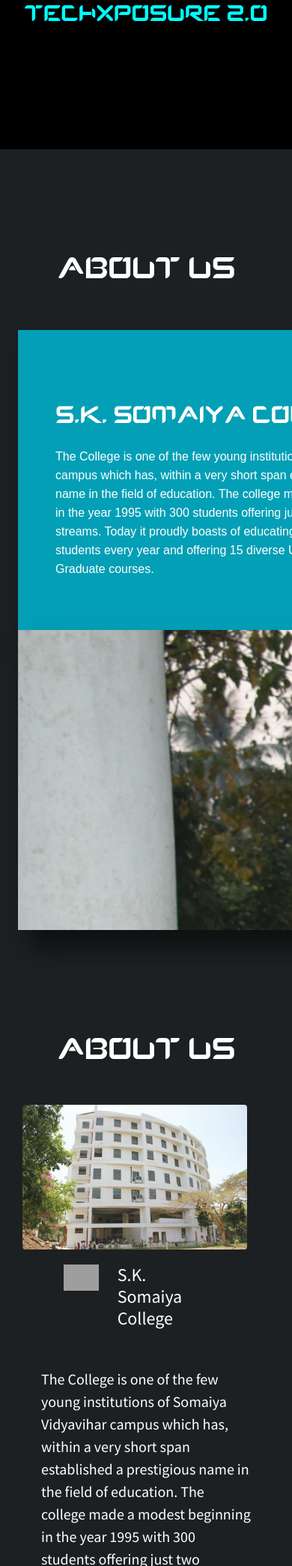
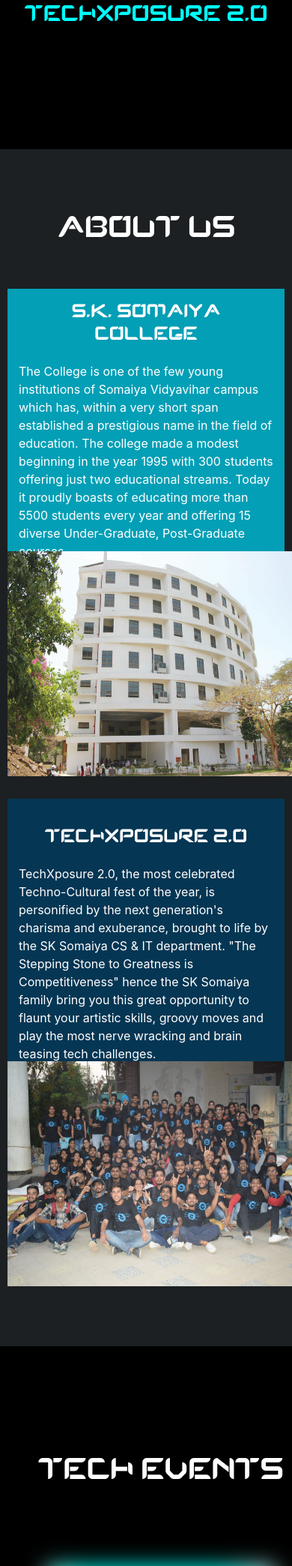
Before and after one commit to ruchamahabal/techxposure-2.0, a PHP site: page / in a window 390 px wide; the page is wider, and only the part inside the window is pictured. Shown: the part 401-2489 px from the top of that part at 75% size. Run offline with PHP 8.4, Linux system fonts and the light colour scheme; some libraries are stand-ins or nearby versions; grey boxes are pictures that could not be loaded.

Commit message:
added about us mobile section

```diff
--- a/css/custom.css
+++ b/css/custom.css
@@ -54,7 +54,9 @@
 }
 #about-us2{
   background: #1C2022;
-  padding-top:70px;
+  padding-top:50px;
+  padding-bottom: 100px;
+
 }
 #about-us2 h1{
   color:white;
@@ -138,11 +140,65 @@
     box-sizing: border-box;
     border-right: 100px solid #053653;
     border-bottom: 400px solid transparent;
-    background: url('../assets/images/txp-team.JPG');
+    background: url('../assets/images/txp-team.png');
     /* background-position:0px 20px; */
     /* background-size: cover; */
     background-repeat: no-repeat;
 }
+
+#about-us-mobile{
+  background: #1C2022;
+  display: none;
+  padding: 80px 0;
+}
+#about-us-mobile h1{
+  color:white;
+  font-family: protos, serif;
+  padding-bottom: 50px;
+}
+
+#about-us-mobile h2{
+  font-family: protos, serif;
+  padding: 15px;
+  font-size: 25px;
+}
+
+#about-sk-mobile-content{
+  color: #fff;
+  max-width: 400px;
+  height: 350px;
+  background: #039FB6;
+  box-sizing: border-box;
+  margin:0 10px;
+  padding-bottom:25px;
+}
+
+#about-sk-mobile-image{
+  max-width: 400px;
+  height: 300px;
+  margin-right: 10px;
+  margin-left: -5px;
+}
+
+#about-txp-mobile-content{
+  color: #fff;
+  max-width: 400px;
+  height: 350px;
+  background: #053653;
+  box-sizing: border-box;
+  margin:0 10px;
+  padding-top:20px;
+  padding-bottom:25px;
+  margin-top:30px;
+}
+
+#about-txp-mobile-image{
+  max-width: 400px;
+  height: 300px;
+  margin-right: 10px;
+  margin-left: -5px;
+}
+
 /* ABOUT US */
 #bg-colored-about-us{
 	background: #e90089;
@@ -375,7 +431,7 @@
     object-fit: cover;
 }
 #tech-events .tech-card{
-   width: 18rem;
+   width: 300px;
    margin:50px 0;
 }
 #tech-events .tech-card-title{
@@ -389,7 +445,7 @@
   margin-top: 50px;
 }
 
-#tech-events p{
+/* #tech-events p{
   color:white;
   font-family: 'Source Sans Pro', sans-serif;
   margin-top: 120px;
@@ -397,7 +453,7 @@
   margin-bottom: 30px;
   margin-right: 10px;
   margin-left: 40px;
-}
+} */
 #tech-events .card{
   padding-bottom: 20px;
   border:none;
@@ -795,7 +851,7 @@
 }
 }
 
-@media only screen and (max-width: 400px), only screen and (max-device-width: 400px) {
+@media only screen and (max-width:400px), only screen and (max-device-width: 400px) {
   #hero-section{
     height:600px;
   }
@@ -836,9 +892,15 @@
     margin-left:-40px;
     margin-right:-40px;
   }
-  #tech-events .col{
-    margin-left: -25px;
+  /* #tech-events .col{
+    margin-left: -10px;
+    margin-right: -10px;
+  } */
+
+  #hidden-col1 , #hidden-col2{
+    display: none;
   }
+
   #tech-events h1{
     padding-top:20px;
     margin-right:-40px;
@@ -850,9 +912,9 @@
     padding-top:20px;
   }
 
-  #sub-events .col-md-3{
+  /* #sub-events .col-md-3{
     margin-left:-25px;
-  }
+  } */
   #maps {
     max-width: 420px;
   }
@@ -905,10 +967,20 @@
     margin-left:-40px;
     margin-right:-40px;
   }
-  #tech-events .col{
+  #about-us-mobile {
+    display: block
+  }
+  #about-us2 {
+    display: none;
+  }
+  /* #tech-events .col{
     margin-left: -20px;
     margin-right: -20px;
+  } */
+   #hidden-col1 , #hidden-col2{
+    display: none;
   }
+
   #tech-events h1{
     padding-top:20px;
     margin-right:-40px;
@@ -920,10 +992,10 @@
     padding-top:20px;
   }
 
-  #sub-events .col-md-3{
+  /* #sub-events .col-md-3{
     margin-left:-25px;
     margin-right:-25px;
-  }
+  } */
   #maps {
     max-width: 420px;
   }
--- a/index.php
+++ b/index.php
@@ -7,6 +7,8 @@
     <h1 id="header-text" >TechXposure 2.0</h1>
   </div>
 </section>
+
+
 <!--ABOUT US -->
 <div id="about-us2">
   <h1><center>ABOUT US</center></h1>
@@ -32,6 +34,31 @@
   </section>
 </div>
 
+<div id="about-us-mobile">
+  <h1><center>ABOUT US</center></h1>
+  <div class="container">
+    <div class="row">
+      <div class="col" id="about-sk-mobile-content">
+        <h2 align=center>S.K. Somaiya College</h2>
+        <p>The College is one of the few young institutions of Somaiya Vidyavihar campus which has, within a very short span established a prestigious name in the field of education. The college made a modest beginning in the year 1995 with 300 students offering just two educational streams. Today it proudly boasts of educating more than 5500 students every year and offering 15 diverse Under-Graduate, Post-Graduate courses.</p>
+      </div>
+      <div class="col" >
+        <img id="about-sk-mobile-image" src="assets/images/SK.jpg">
+      </div>
+    </div>
+    <div class="row">
+      <div class="col" id="about-txp-mobile-content">
+        <h2 align=center>TechXposure 2.0</h2>
+        <p>TechXposure 2.0, the most celebrated Techno-Cultural fest of the year, is personified by the next generation's charisma and exuberance, brought to life by the SK Somaiya CS & IT department. "The Stepping Stone to Greatness is Competitiveness" hence the SK Somaiya family bring you this great opportunity to flaunt your artistic skills, groovy moves and play the most nerve wracking and brain teasing tech challenges.</p>
+      </div>
+      <div class="col">
+        <img id="about-txp-mobile-image" src="assets/images/txp-team.jpg">
+      </div>
+    </div>
+  </div>
+</div>
+
+
 <!-- ABOUT US -->
 <!-- <div id="bg-colored-about-us">
 <section class="se-container">
@@ -50,8 +77,9 @@
 </section>
 </div> -->
 
-<!-- ABOUT US -->
-<section id="about-us" class="about-us">
+<!-- ABOUT US OLD-->
+
+<!-- <section id="about-us" class="about-us">
   <h1><center>ABOUT US</center></h1>
 
   <div class="row outer-row">
@@ -66,8 +94,7 @@
             <div class="col-8 about-us-icon-title" id="about-us-icon-title">
               <h4>S.K. Somaiya College</h4>
             </div>
-            <!-- <span class="float-left"><img class="icon-edu img-fluid" src="assets/icons/edu.png"></span>
-            <span ><h4>S.K. Somaiya College</h4></span> -->
+
           </div><br>
           <div class="">
             <p id="about-us-text1">The College is one of the few young institutions of Somaiya Vidyavihar campus which has, within a very short span established a prestigious name in the field of education. The college made a modest beginning in the year 1995 with 300 students offering just two educational streams. Today it proudly boasts of educating more than 5500 students every year and offering 15 diverse Under-Graduate, Post-Graduate courses.</p>
@@ -83,13 +110,9 @@
           <div class="col-8 about-us-icon-title" id="about-us-icon-title">
             <h4>TechXposure 2.0</h4>
           </div>
-          <!-- <span class="float-left"><img class="icon-edu img-fluid" src="assets/icons/edu.png"></span>
-          <span ><h4>S.K. Somaiya College</h4></span> -->
+
         </div><br>
-          <!-- <div class="">
-            <span class="float-left"><img class="icon-tech" src="assets/icons/technology.png"></span>
-            <span class=""><h4>TechXposure 2.0</h4></span>
-          </div><br> -->
+
           <div class="">
            <p id="about-us-text2">TechXposure 2.0, the most celebrated Techno-Cultural fest of the year, is personified by the next generation's charisma and exuberance, brought to life by the SK Somaiya CS & IT department. "The Stepping Stone to Greatness is Competitiveness" hence the SK Somaiya family bring you this great opportunity to flaunt your artistic skills, groovy moves and play the most nerve wracking and brain teasing tech challenges.</p>
          </div>
@@ -98,7 +121,7 @@
         <img src="assets/images/txp-team.jpg" class="rounded image-card" alt="NA">
       </div>
   </div>
-</section>
+</section> -->
 
 
 	<!-- TECH EVENTS -->
@@ -201,7 +224,7 @@
   </div>
   <div>
     <div class="row event-row" align=center>
-      <div class="col">
+      <div class="col" id="hidden-col1">
       </div>
       <div class="col">
         <div class="card tech-card gradient-shadow">
@@ -223,7 +246,7 @@
           </div>
         </div>
       </div>
-      <div class="col">
+      <div class="col" id="hidden-col2">
       </div>
     </div>
   </div>
```
Also changed, not shown: 1 other file. Lines whose indentation alone changed are shown as unchanged.
